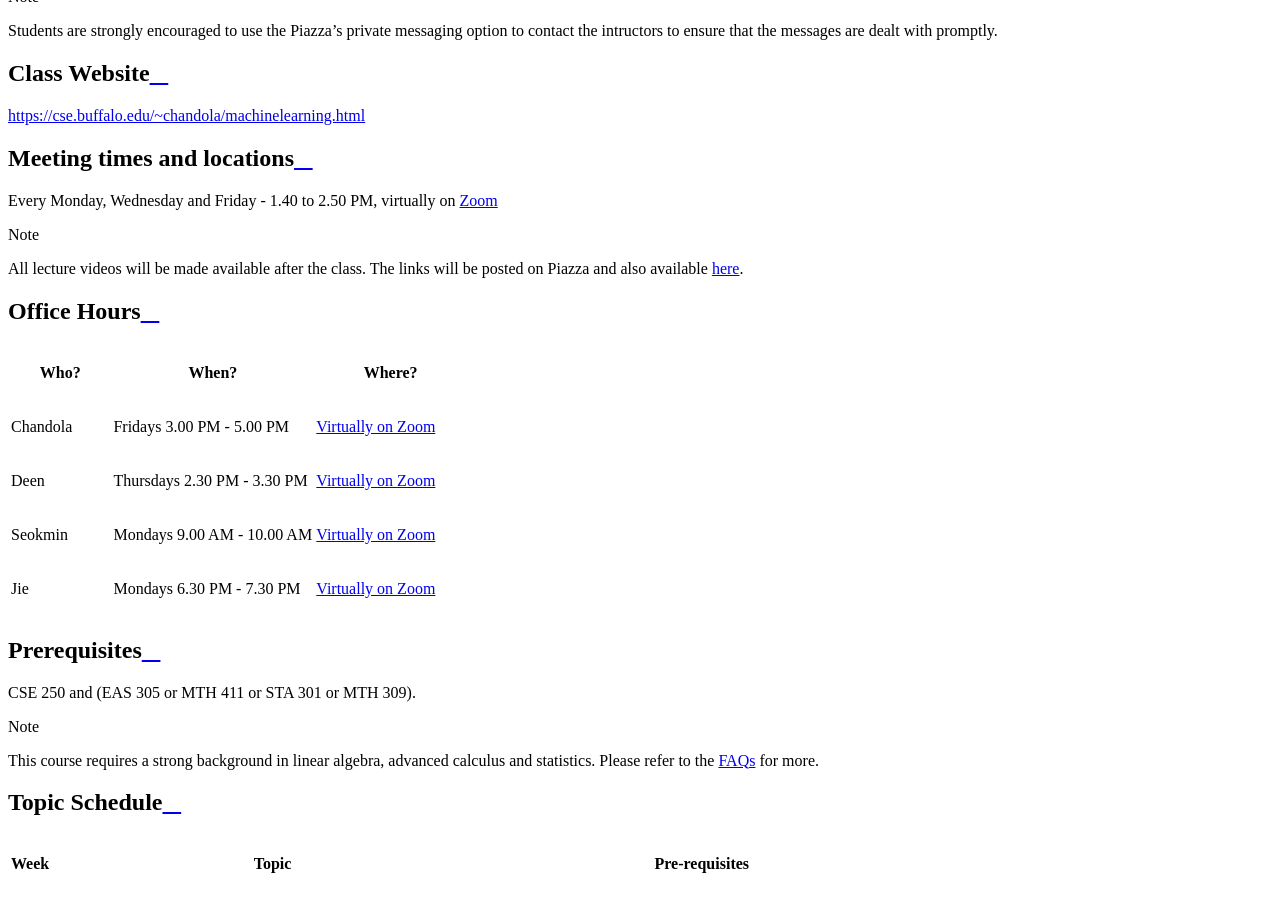
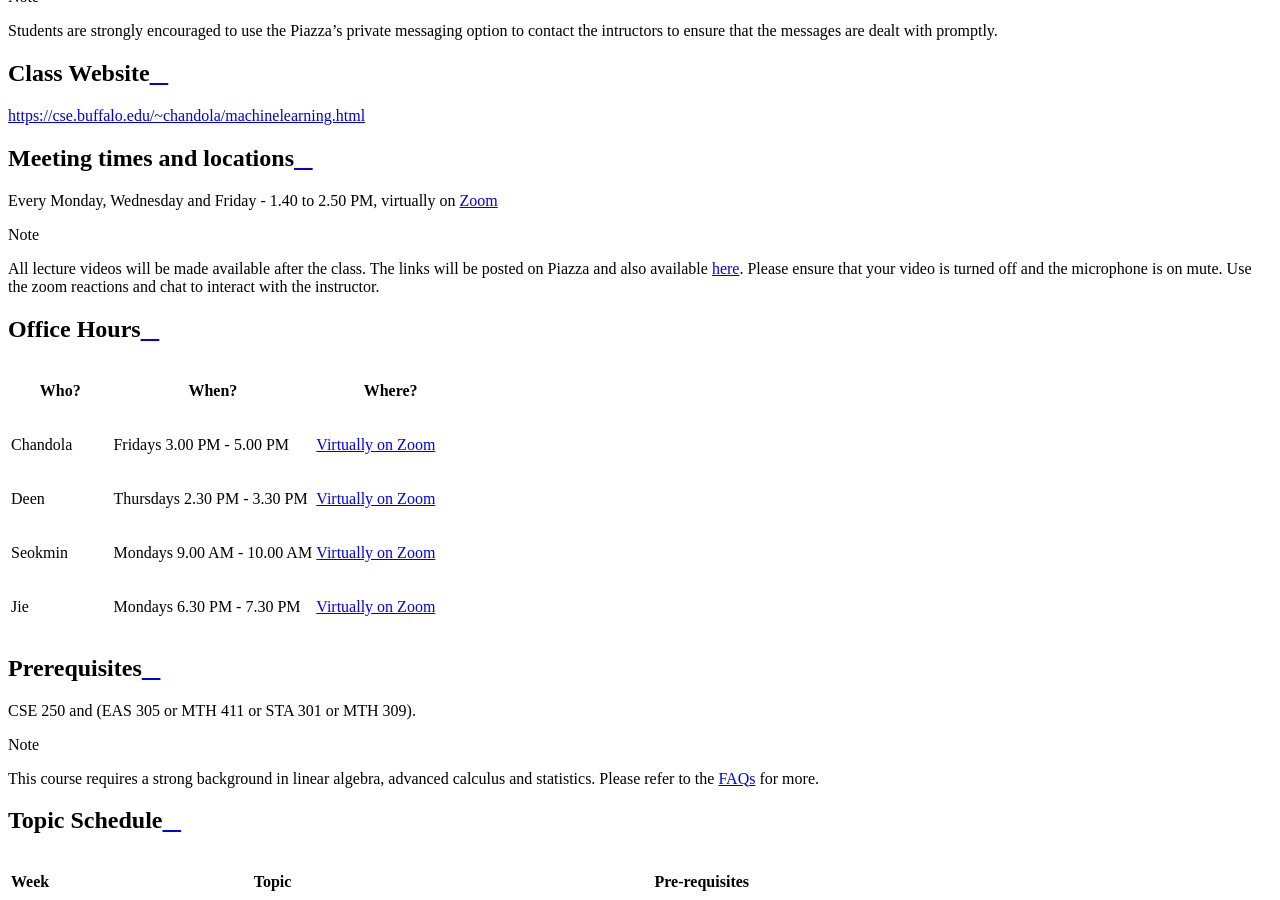
Before and after one commit to ubdsgroup/mlcourse-ub, a Sphinx documentation site: the page built from source/syllabus.rst, in a window 1280 px wide and 900 px high, scrolled down 887 px. Built offline with Sphinx 7.4.7 and the Read the Docs theme 2.0.0, drawn with Linux system fonts in a browser that asks for light colours.

Commit message:
add zoom instructions

```diff
--- a/source/syllabus.rst
+++ b/source/syllabus.rst
@@ -39,6 +39,7 @@ Every Monday, Wednesday and Friday - 1.40 to 2.50 PM, virtually on `Zoom <https:
 
 .. note::
    All lecture videos will be made available after the class. The links will be posted on Piazza and also available `here <lecturevideos.html>`_.
+   Please ensure that your video is turned off and the microphone is on mute. Use the zoom reactions and chat to interact with the instructor.
 
 Office Hours
 ------------
```
